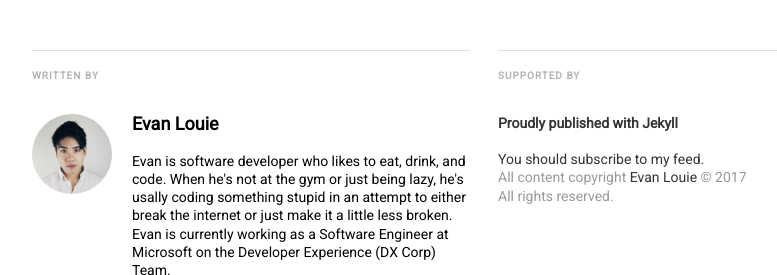
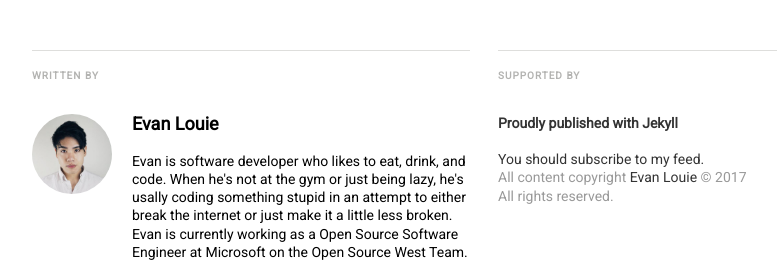
Before and after one commit to evanlouie/evanlouie.github.io, a Jekyll site: the page built from _posts/2016-09-12-hello-world.md, in a window 1280 px wide, cut to the strip 347-622 px from the top of the page. Shown: the whole strip, without its empty margins (142-919 px from the left). Built offline with Jekyll 4.4.1, drawn with Linux system fonts in a browser that asks for light colours.

Commit message:
update profile

```diff
--- a/_config.yml
+++ b/_config.yml
@@ -19,7 +19,7 @@ bio: >
   Evan is software developer who likes to eat, drink, and code.
   When he's not at the gym or just being lazy, he's usally coding something stupid in an attempt
   to either break the internet or just make it a little less broken.
-  Evan is currently working as a Software Engineer at Microsoft on the Developer Experience (DX Corp) Team.
+  Evan is currently working as a Open Source Software Engineer at Microsoft on the Open Source West Team.
 author_image: "/assets/images/author.jpg"
 twitter_username: evanlouie
 github_username:  evanlouie
```
